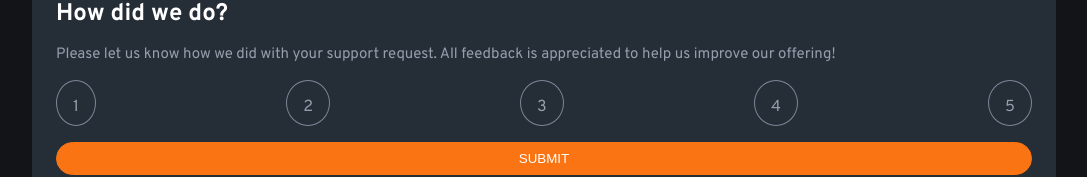
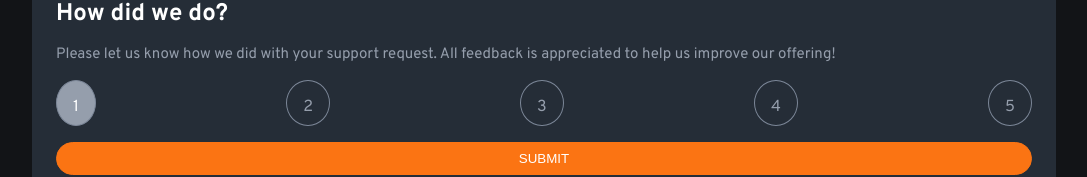
Before and after one commit to Clinton-dev/rating-component, an Angular app: page / in a window 1280 px wide. In both pictures the pointer is over the element 171 px from the left and 342 px from the top of the page. Shown: the part 239-416 px from the top of the page, without its empty margins (96-1183 px from the left). Built offline with nearby package versions, Linux system fonts and the light colour scheme.

Commit message:
Add effects to activestate

```diff
--- a/src/app/rating/rating.component.css
+++ b/src/app/rating/rating.component.css
@@ -4,6 +4,22 @@
     background-color: hsl(213, 19%, 18%);
     border-radius: 50%;
     height: .75rem;
+}
+
+.rate:hover {
+    background-color: hsl(217, 12%, 63%);
+    color: hsl(0, 0%, 100%);
+}
+
+.rate:active {
+    background-color: hsl(25, 97%, 53%);
+    color: hsl(0, 0%, 100%);
+}
+
+button:hover {
+    background-color: hsl(0, 0%, 100%);
+    color: hsl(25, 97%, 53%);
+    border-color: hsl(0, 0%, 100%);
 }
 
 .icon-star {
```
